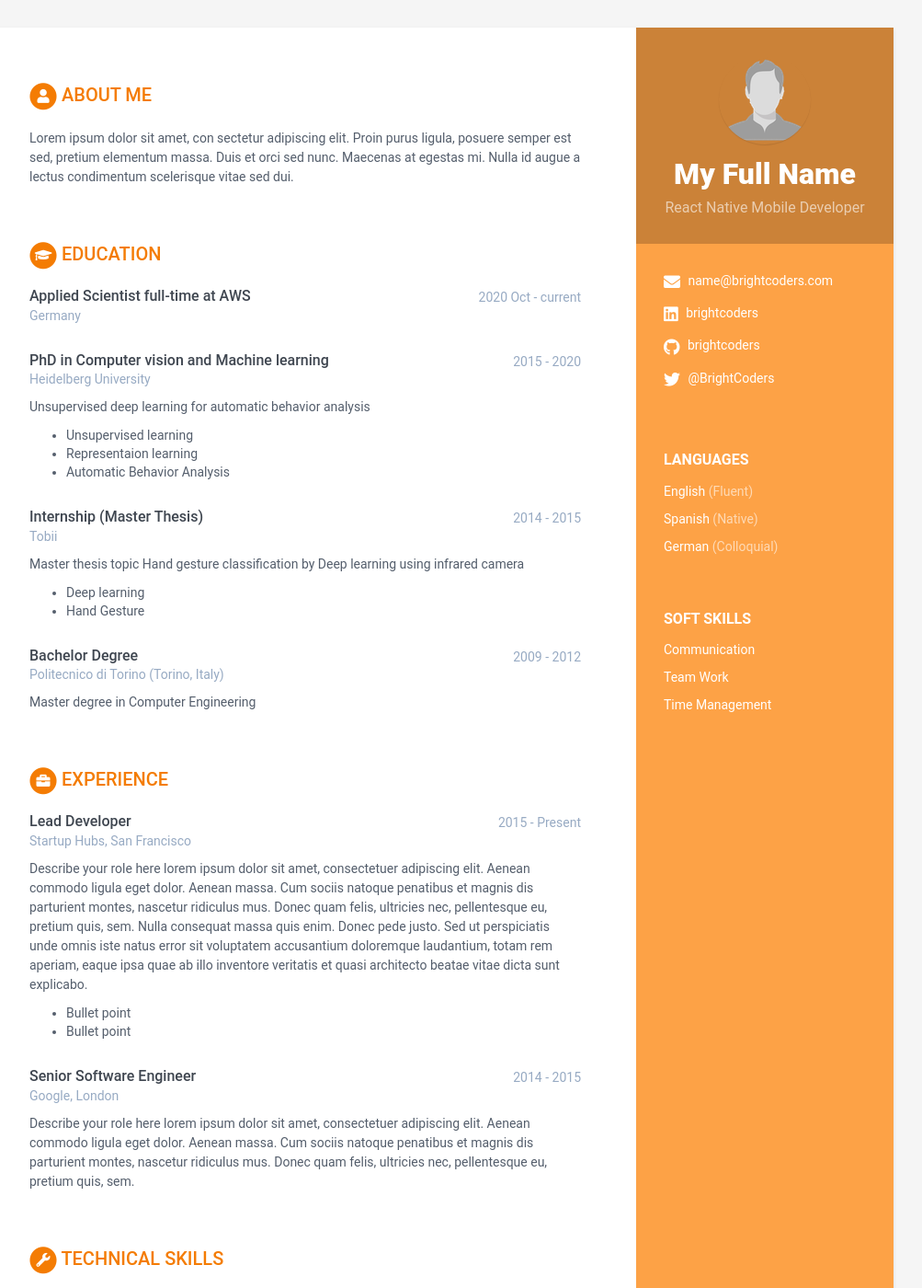
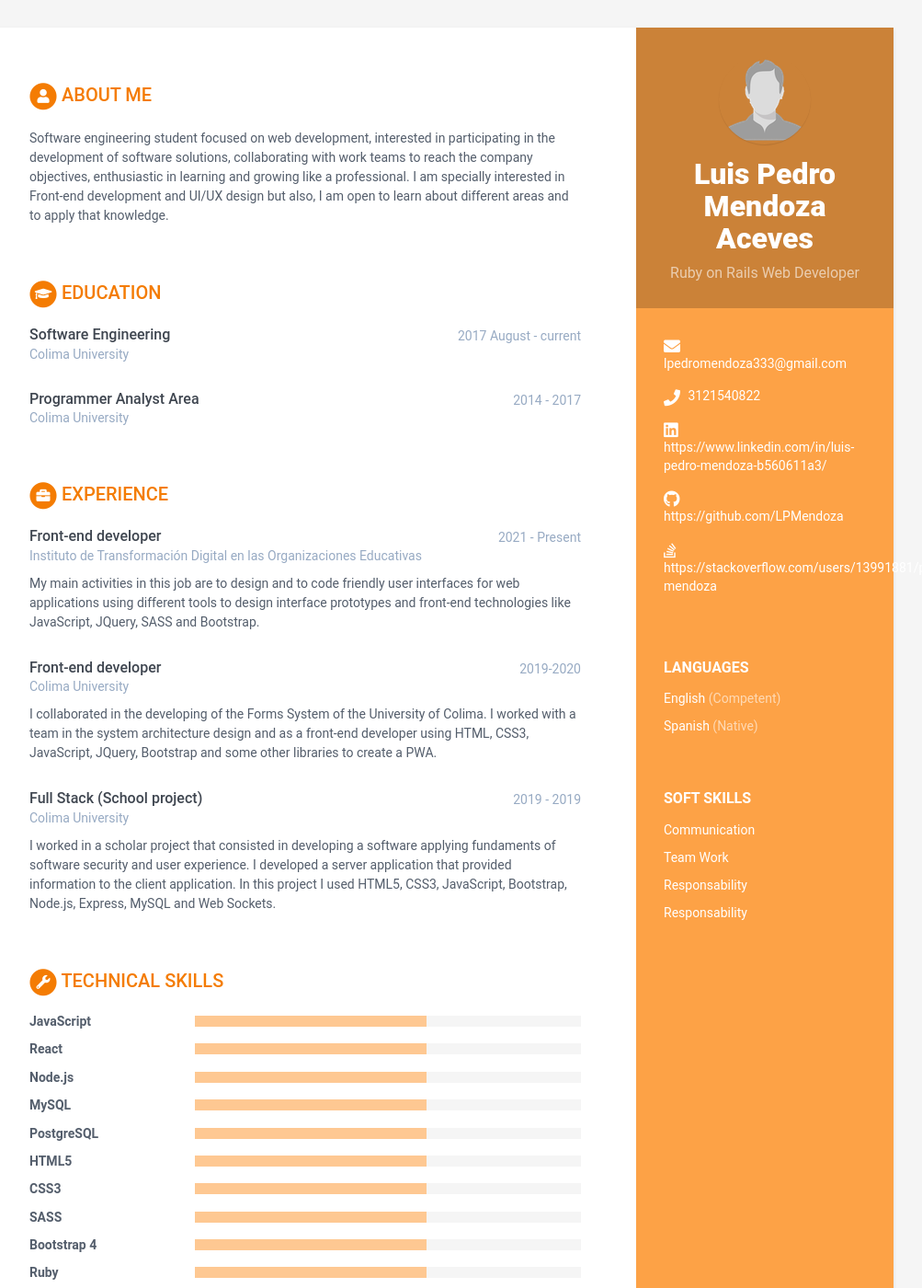
Before and after one commit to BC-NOV-20-Proyectos/resume-LPMendoza, a Jekyll site: the page built from index.html, in a window 1280 px wide and 1400 px high. Shown: the whole window at 92% size, without its empty margins (168-1171 px from the left). Built offline with Jekyll 4.4.1, drawn with Linux system fonts in a browser that asks for light colours; some of the changed text lies outside the part shown.

Commit message:
Update data.yml

```diff
--- a/_data/data.yml
+++ b/_data/data.yml
@@ -7,33 +7,25 @@ sidebar:
   education: False # NO MODIFICAR
 
   # Profile information
-  name: My Full Name # Nombre completo
-  tagline: React Native Mobile Developer # React Native Mobile Developer ó Ruby on Rails Web Developer Según sea el caso
+  name: Luis Pedro Mendoza Aceves # Nombre completo
+  tagline: Ruby on Rails Web Developer # React Native Mobile Developer ó Ruby on Rails Web Developer Según sea el caso
   avatar: profile.png # Colocar una imagen con tu foto de 100x100 pixels dentro de /assets/images
 
   # Actualiza tus datos de contacto
-  email: name@brightcoders.com
-  phone:
+  email: lpedromendoza333@gmail.com
+  phone: 3121540822
   website: # No agregar http://
-  linkedin: brightcoders
-  github: brightcoders
-  gitlab:
-  bitbucket:
-  twitter: '@BrightCoders'
-  stack-overflow: # Number/Username, e.g. 123456/alandoe
-  codewars:
-  goodreads: # Number-Username, e.g. 123456-alandoe
+  linkedin: https://www.linkedin.com/in/luis-pedro-mendoza-b560611a3/
+  github: https://github.com/LPMendoza
+  stack-overflow: https://stackoverflow.com/users/13991881/pedro-mendoza
 
   # Actualiza según los idiomas y nieles que tienes. Agrega o Elimina según sea necesario.
   languages:
     - idiom: English
-      level: Fluent # Utiliza el resultado de tu examen oficial, o el nivel de acuerdo al modelo Dreyfus
+      level: Competent # Utiliza el resultado de tu examen oficial, o el nivel de acuerdo al modelo Dreyfus
 
     - idiom: Spanish
       level: Native # Utiliza el resultado de tu examen oficial, o el nivel de acuerdo al modelo Dreyfus
-
-    - idiom: German
-      level: Colloquial
 
   # Registra aquí tus soft skills. Agrega o elimina según sea necesario
   interests:
@@ -43,74 +35,64 @@ sidebar:
     - item: Team Work
       link: # dejar en blanco
 
-    - item: Time Management
+    - item: Responsability
+      link: # dejar en blanco
+
+    - item: Responsability
       link: # dejar en blanco
 
 # Registra aquí un resumen de tu perfil
 career-profile:
   title: About Me # NO MODIFICAR
   summary: |
-    Lorem ipsum dolor sit amet, con sectetur adipiscing elit. Proin purus ligula, posuere semper est sed, pretium elementum massa. Duis et orci sed nunc. Maecenas at egestas mi. Nulla id augue a lectus condimentum scelerisque vitae sed dui.
+    Software engineering student focused on web development, interested in
+    participating in the development of software solutions, collaborating with
+    work teams to reach the company objectives, enthusiastic in learning and
+    growing like a professional. I am specially interested in Front-end
+    development and UI/UX design but also, I am open to learn about different
+    areas and to apply that knowledge.
 
 # Registra aquí tus estudios. Agrega o elimina según sea necesario
 educationcomplete:
-  - degree: Applied Scientist full-time at AWS
-    university: Germany
-    time: 2020 Oct - current
+  - degree: Software Engineering
+    university: Colima University
+    time: 2017 August - current
     details: |
 
-  - degree: PhD in Computer vision and Machine learning
-    university: Heidelberg University
-    time: 2015 - 2020
+  - degree: Programmer Analyst Area
+    university: Colima University
+    time: 2014 - 2017
     details: |
-      Unsupervised deep learning for automatic behavior analysis
-
-        - Unsupervised learning
-        - Representaion learning
-        - Automatic Behavior Analysis
-
-  - degree: Internship (Master Thesis)
-    university: Tobii
-    time: 2014 - 2015
-    details: |
-      Master thesis topic Hand gesture classification by Deep learning using infrared camera
-
-        - Deep learning
-        - Hand Gesture
-
-  - degree: Bachelor Degree
-    university: Politecnico di Torino (Torino, Italy)
-    time: 2009 - 2012
-    details: |
-      Master degree in Computer Engineering
 
 # Registra aquí tu experiencia. Agrega o elimina según sea necesario
 experiences:
-  - role: Lead Developer
-    time: 2015 - Present
-    company: Startup Hubs, San Francisco
+  - role: Front-end developer
+    time: 2021 - Present
+    company: Instituto de Transformación Digital en las Organizaciones Educativas
     details: |
-      Describe your role here lorem ipsum dolor sit amet, consectetuer
-      adipiscing elit. Aenean commodo ligula eget dolor. Aenean massa.
-      Cum sociis natoque penatibus et magnis dis parturient montes,
-      nascetur ridiculus mus. Donec quam felis, ultricies nec,
-      pellentesque eu, pretium quis, sem. Nulla consequat massa quis
-      enim. Donec pede justo. Sed ut perspiciatis unde omnis iste natus
-      error sit voluptatem accusantium doloremque laudantium, totam rem
-      aperiam, eaque ipsa quae ab illo inventore veritatis et quasi
-      architecto beatae vitae dicta sunt explicabo.
-        - Bullet point
-        - Bullet point
+      My main activities in this job are to design and to code friendly user
+      interfaces for web applications using different tools to design interface
+      prototypes and front-end technologies like JavaScript, JQuery, SASS and
+      Bootstrap.
 
-  - role: Senior Software Engineer
-    time: 2014 - 2015
-    company: Google, London
+  - role: Front-end developer
+    time: 2019-2020
+    company: Colima University
     details: |
-      Describe your role here lorem ipsum dolor sit amet, consectetuer
-      adipiscing elit. Aenean commodo ligula eget dolor. Aenean massa.
-      Cum sociis natoque penatibus et magnis dis parturient montes,
-      nascetur ridiculus mus. Donec quam felis, ultricies nec,
-      pellentesque eu, pretium quis, sem.
+      I collaborated in the developing of the Forms System of the University of
+      Colima. I worked with a team in the system architecture design and as a
+      front-end developer using HTML, CSS3, JavaScript, JQuery, Bootstrap and
+      some other libraries to create a PWA.
+
+  - role: Full Stack (School project)
+    time: 2019 - 2019
+    company: Colima University
+    details: |
+      I worked in a scholar project that consisted in developing a software
+      applying fundaments of software security and user experience. I developed
+      a server application that provided information to the client application. In
+      this project I used HTML5, CSS3, JavaScript, Bootstrap, Node.js, Express,
+      MySQL and Web Sockets.
 
 # Registra aquí tus habilidades técnicas, para level utiliza:
 # 20% para Novice
@@ -118,27 +100,52 @@ experiences:
 # 60% para Competent
 # 80% para Proficient
 # 100% para Expert
+
 skills:
   title: Technical Skills # NO MODIFICAR
 
   toolset:
-    - name: Python
+    - name: JavaScript
+      level: 60%
+
+    - name: React
+      level: 60%
+
+    - name: Node.js
+      level: 60%
+
+    - name: MySQL
+      level: 60%
+
+    - name: PostgreSQL
+      level: 60%
+
+    - name: HTML5
+      level: 60%
+
+    - name: CSS3
+      level: 60%
+
+    - name: SASS
+      level: 60%
+
+    - name: Bootstrap 4
+      level: 60%
+
+    - name: Ruby
+      level: 60%
+
+    - name: Ruby on Rails
+      level: 60%
+
+    - name: PHP
       level: 20%
 
-    - name: PyTorch
-      level: 40%
+    - name: Electron
+      level: 20%
 
-    - name: Tensorflow
+    - name: GIT / GITHUB
       level: 60%
-
-    - name: Caffe
-      level: 80%
-
-    - name: Matlab
-      level: 100%
-
-    - name: C/C++
-      level: 40%
 
 # NO MODIFICAR
 footer: >
```
